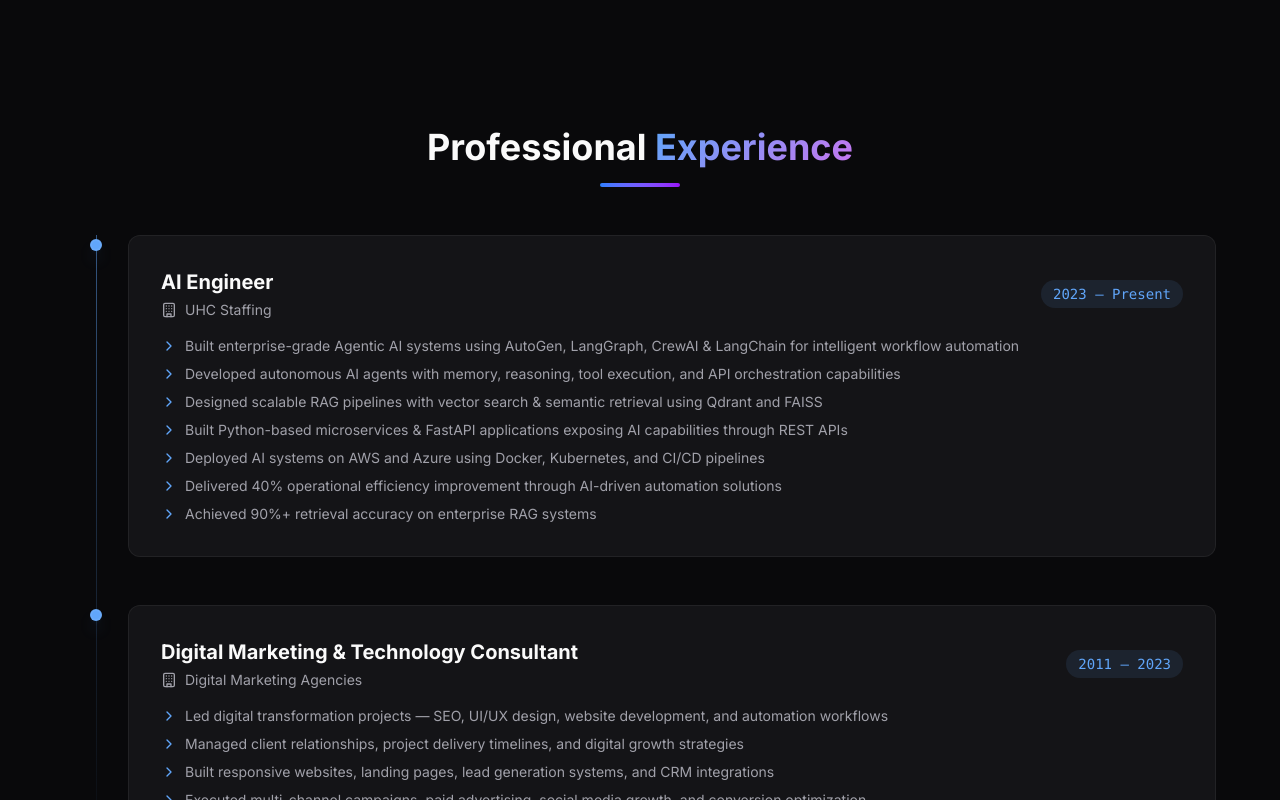
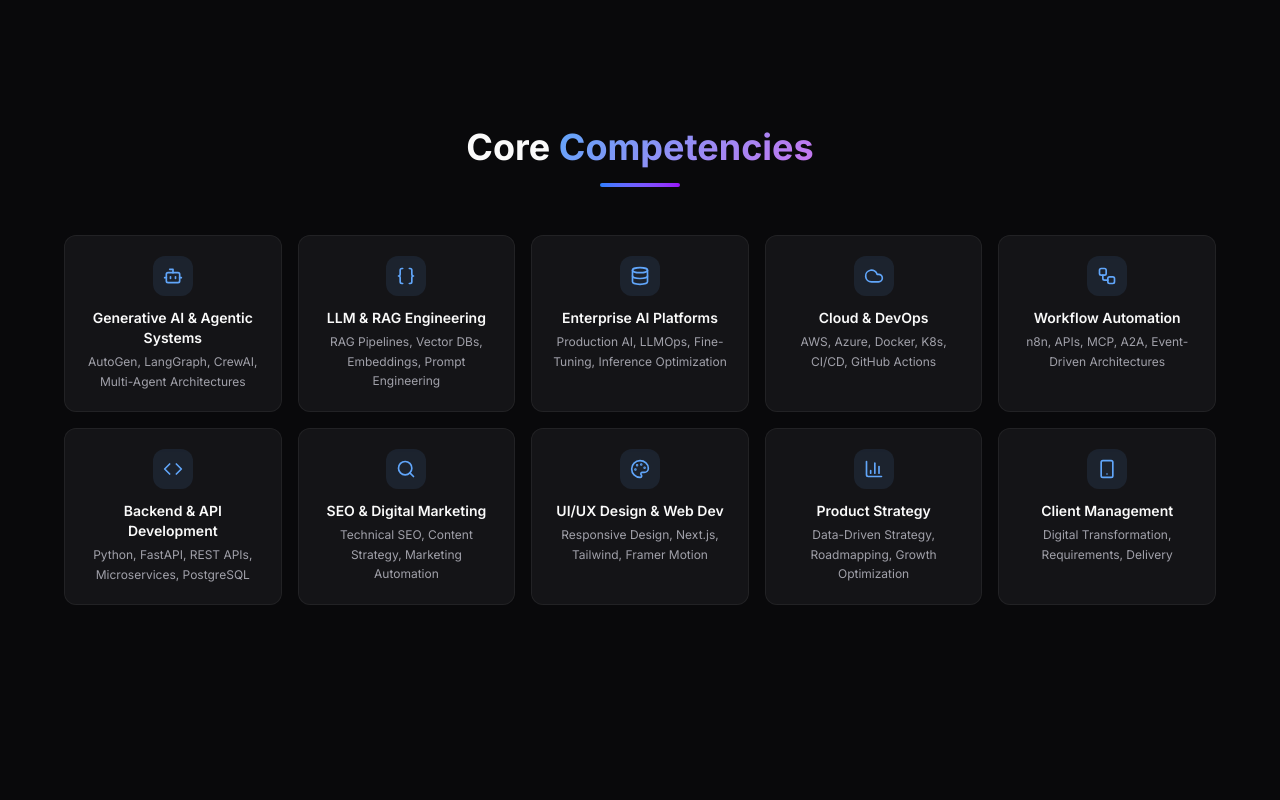
Before and after one commit to akshaypanigrahi89/portfolio, a Next.js app: page / in a window 1280 px wide. Shown: the part 2960-3760 px from the top of the page. Built offline with nearby package versions, Linux system fonts and the light colour scheme.

Commit message:
Add Core Competencies section, update freelance CTA, fix WhatsApp

```diff
--- a/src/app/page.tsx
+++ b/src/app/page.tsx
@@ -1,6 +1,7 @@
 import Hero from "@/components/Hero";
 import About from "@/components/About";
 import Skills from "@/components/Skills";
+import CoreCompetencies from "@/components/CoreCompetencies";
 import Experience from "@/components/Experience";
 import Projects from "@/components/Projects";
 import Education from "@/components/Education";
@@ -13,6 +14,7 @@
       <Hero />
       <About />
       <Skills />
+      <CoreCompetencies />
       <Experience />
       <Projects />
       <Education />
--- a/src/components/Contact.tsx
+++ b/src/components/Contact.tsx
@@ -145,13 +145,16 @@
             </div>
 
             <div className="glass-card rounded-xl p-5 border-primary/10">
-              <p className="text-sm font-medium flex items-center gap-2 mb-1">
+              <p className="text-sm font-medium flex items-center gap-2 mb-2">
                 <MessageSquare className="w-4 h-4 text-primary" />
-                For Freelance Projects
+                For Freelance &amp; Collaboration Opportunities
               </p>
               <p className="text-xs text-muted-foreground leading-relaxed">
-                Need help architecting or building AI systems? I offer consulting on
-                Generative AI, Agentic platforms, Graph-RAG, MLOps, and enterprise AI strategy.
+                I help startups, agencies, and businesses build production-grade Agentic AI systems,
+                enterprise RAG applications, AI automation platforms, and scalable digital solutions.
+                Open to freelance projects, consulting, and collaborations across Generative AI,
+                Multi-Agent Systems, LLMOps, Workflow Automation, Digital Marketing, SEO, UI/UX Design,
+                Website Development, Marketing Automation, and growth-focused product strategy.
               </p>
               <div className="flex items-center gap-3 mt-3 pt-3 border-t border-border">
                 <span className="text-xs text-muted-foreground">Find Me Online:</span>
@@ -161,7 +164,7 @@
                 <a href="https://github.com/akshaypanigrahi89" target="_blank" rel="noopener noreferrer" className="text-muted-foreground hover:text-primary transition-colors" aria-label="GitHub">
                   <Github className="w-4 h-4" />
                 </a>
-                <a href="https://wa.me/917008550331" target="_blank" rel="noopener noreferrer" className="text-muted-foreground hover:text-green-400 transition-colors" aria-label="WhatsApp">
+                <a href="https://wa.me/919040915534" target="_blank" rel="noopener noreferrer" className="text-muted-foreground hover:text-green-400 transition-colors" aria-label="WhatsApp">
                   <svg viewBox="0 0 24 24" fill="currentColor" className="w-4 h-4">
                     <path d="M17.472 14.382c-.297-.149-1.758-.867-2.03-.967-.273-.099-.471-.148-.67.15-.197.297-.767.966-.94 1.164-.173.199-.347.223-.644.075-.297-.15-1.255-.463-2.39-1.475-.883-.788-1.48-1.761-1.653-2.059-.173-.297-.018-.458.13-.606.134-.133.298-.347.446-.52.149-.174.198-.298.298-.497.099-.198.05-.371-.025-.52-.075-.149-.669-1.612-.916-2.207-.242-.579-.487-.5-.669-.51-.173-.008-.371-.01-.57-.01-.198 0-.52.074-.792.372-.272.297-1.04 1.016-1.04 2.479 0 1.462 1.065 2.875 1.213 3.074.149.198 2.096 3.2 5.077 4.487.709.306 1.262.489 1.694.625.712.227 1.36.195 1.871.118.571-.085 1.758-.719 2.006-1.413.248-.694.248-1.289.173-1.413-.074-.124-.272-.198-.57-.347m-5.421 7.403h-.004a9.87 9.87 0 01-5.031-1.378l-.361-.214-3.741.982.998-3.648-.235-.374a9.86 9.86 0 01-1.51-5.26c.001-5.45 4.436-9.884 9.888-9.884 2.64 0 5.122 1.03 6.988 2.898a9.825 9.825 0 012.893 6.994c-.003 5.45-4.437 9.884-9.885 9.884m8.413-18.297A11.815 11.815 0 0012.05 0C5.495 0 .16 5.335.157 11.892c0 2.096.547 4.142 1.588 5.945L.057 24l6.305-1.654a11.882 11.882 0 005.683 1.448h.005c6.554 0 11.89-5.335 11.893-11.893a11.821 11.821 0 00-3.48-8.413z"/>
                   </svg>
--- /dev/null
+++ b/src/components/CoreCompetencies.tsx
@@ -0,0 +1,78 @@
+"use client";
+
+import { motion } from "framer-motion";
+import {
+  Bot,
+  Braces,
+  Database,
+  Cloud,
+  Workflow,
+  Search,
+  Palette,
+  Code,
+  BarChart3,
+  Smartphone,
+} from "lucide-react";
+import AnimatedSection from "@/components/AnimatedSection";
+
+const competencies = [
+  { icon: Bot, label: "Generative AI & Agentic Systems", desc: "AutoGen, LangGraph, CrewAI, Multi-Agent Architectures" },
+  { icon: Braces, label: "LLM & RAG Engineering", desc: "RAG Pipelines, Vector DBs, Embeddings, Prompt Engineering" },
+  { icon: Database, label: "Enterprise AI Platforms", desc: "Production AI, LLMOps, Fine-Tuning, Inference Optimization" },
+  { icon: Cloud, label: "Cloud & DevOps", desc: "AWS, Azure, Docker, K8s, CI/CD, GitHub Actions" },
+  { icon: Workflow, label: "Workflow Automation", desc: "n8n, APIs, MCP, A2A, Event-Driven Architectures" },
+  { icon: Code, label: "Backend & API Development", desc: "Python, FastAPI, REST APIs, Microservices, PostgreSQL" },
+  { icon: Search, label: "SEO & Digital Marketing", desc: "Technical SEO, Content Strategy, Marketing Automation" },
+  { icon: Palette, label: "UI/UX Design & Web Dev", desc: "Responsive Design, Next.js, Tailwind, Framer Motion" },
+  { icon: BarChart3, label: "Product Strategy", desc: "Data-Driven Strategy, Roadmapping, Growth Optimization" },
+  { icon: Smartphone, label: "Client Management", desc: "Digital Transformation, Requirements, Delivery" },
+];
+
+const containerVariants = {
+  hidden: {},
+  visible: {
+    transition: { staggerChildren: 0.06 },
+  },
+};
+
+const itemVariants = {
+  hidden: { opacity: 0, y: 15 },
+  visible: { opacity: 1, y: 0 },
+};
+
+export default function CoreCompetencies() {
+  return (
+    <AnimatedSection id="competencies" className="section-padding">
+      <div className="container-max">
+        <div className="text-center mb-12">
+          <h2 className="text-3xl md:text-4xl font-bold mb-4">
+            Core <span className="text-gradient">Competencies</span>
+          </h2>
+          <div className="w-20 h-1 bg-gradient-to-r from-blue-500 to-purple-600 mx-auto rounded-full" />
+        </div>
+
+        <motion.div
+          variants={containerVariants}
+          initial="hidden"
+          whileInView="visible"
+          viewport={{ once: true }}
+          className="grid sm:grid-cols-2 lg:grid-cols-3 xl:grid-cols-5 gap-4"
+        >
+          {competencies.map((c) => (
+            <motion.div
+              key={c.label}
+              variants={itemVariants}
+              className="glass-card rounded-xl p-5 text-center hover:border-primary/30 transition-all group"
+            >
+              <div className="w-10 h-10 mx-auto rounded-xl bg-primary/10 flex items-center justify-center mb-3 group-hover:bg-primary/20 transition-colors">
+                <c.icon className="w-5 h-5 text-primary" />
+              </div>
+              <h3 className="font-semibold text-sm mb-1">{c.label}</h3>
+              <p className="text-xs text-muted-foreground leading-relaxed">{c.desc}</p>
+            </motion.div>
+          ))}
+        </motion.div>
+      </div>
+    </AnimatedSection>
+  );
+}
```
